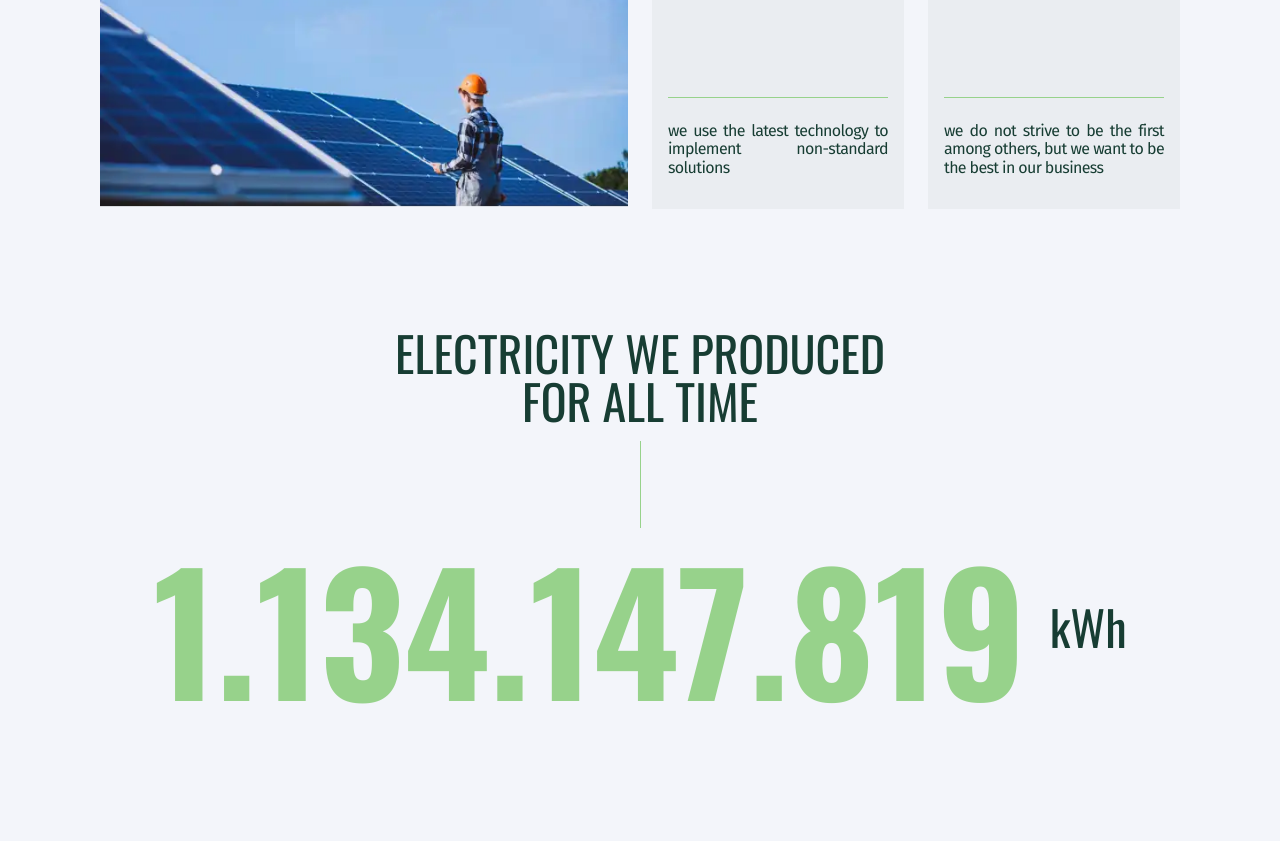
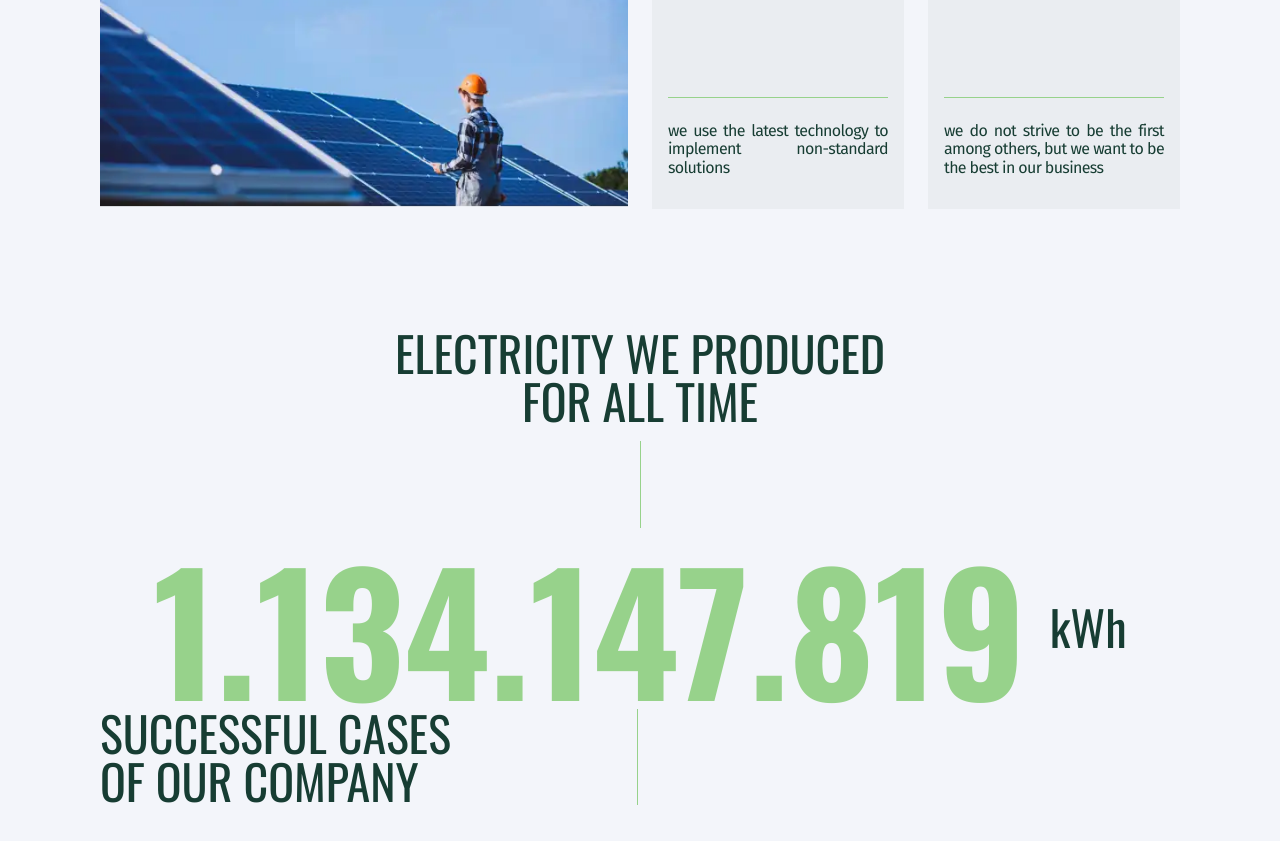
Before and after one commit to Marchenko1997/EcoSolutions, a React (Vite) app: page / in a window 1280 px wide. Shown: the part 1700-2541 px from the top of the page. Before the commit the page ends 2409 px from the top, so only its background shows below. Built offline with nearby package versions, Linux system fonts and the light colour scheme.

Commit message:
start of Cases Section

```diff
--- a/src/App.jsx
+++ b/src/App.jsx
@@ -4,6 +4,7 @@ import Container from "./components/Common/Container/Container";
 import Hero from "./components/Hero/Hero"
 import MainValues from "./components/MainValues/MainValues";
 import Electricity from "./components/Electricity/Electricity";
+import Cases from "./components/Cases/Cases";
 
 function App() {
   return (
@@ -13,7 +14,8 @@ function App() {
         <Container>
           <Hero />
           <MainValues />
-          <Electricity/>
+          <Electricity />
+          <Cases />
         </Container>
       </main>
     </>
--- /dev/null
+++ b/src/components/Cases/Cases.jsx
@@ -0,0 +1,11 @@
+import TitleCases from "./TitleCases/TitleCases"
+
+const Cases = () => {
+  return (
+      <div>
+          <TitleCases/>
+    </div>
+  )
+}
+
+export default Cases
--- /dev/null
+++ b/src/components/Cases/TitleCases/TitleCases.jsx
@@ -0,0 +1,13 @@
+import Title from "../../Common/Title/Title";
+import { TitleCasesStyled, VerticalLine } from "./TitleCases.styled";
+
+const TitleCases = () => {
+  return (
+    <TitleCasesStyled>
+      <Title>Successful cases of our company</Title>
+      <VerticalLine></VerticalLine>
+    </TitleCasesStyled>
+  );
+};
+
+export default TitleCases;
--- /dev/null
+++ b/src/components/Cases/TitleCases/TitleCases.styled.jsx
@@ -0,0 +1,36 @@
+import styled from "styled-components";
+
+export const TitleCasesStyled = styled.div`
+  max-width: 268px;
+  margin-right: auto;
+  margin-bottom: 116px;
+
+  @media screen and (min-width: 768px) {
+    max-width: 354px;
+    display: flex;
+    align-items: center;
+    justify-content: space-between;
+    margin-bottom: 36px;
+  }
+
+  @media screen and (min-width: 1280px) {
+    max-width: 538px;
+    margin-bottom: 120px;
+  }
+`;
+
+export const VerticalLine = styled.div`
+  display: none;
+
+  @media screen and (min-width: 768px) {
+    display: block;
+    width: 1px;
+    height: 65px;
+    background: var(--accent-color);
+  }
+
+  @media screen and (min-width: 1280px) {
+    height: 96px;
+    margin-left: 184px;
+  }
+`;
```
Also changed, not shown: src/components/Cases/Cases.styled.jsx (added).
